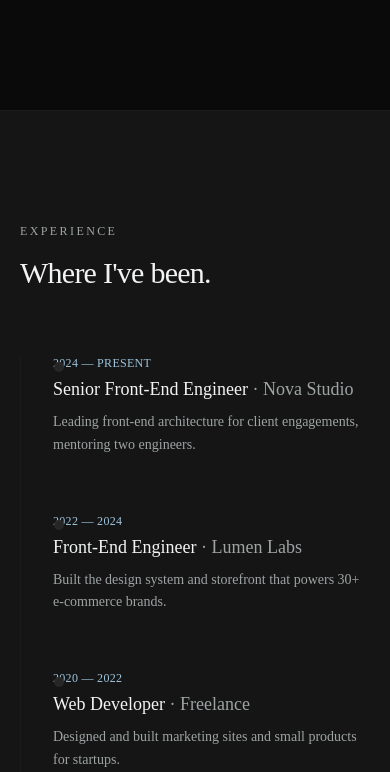
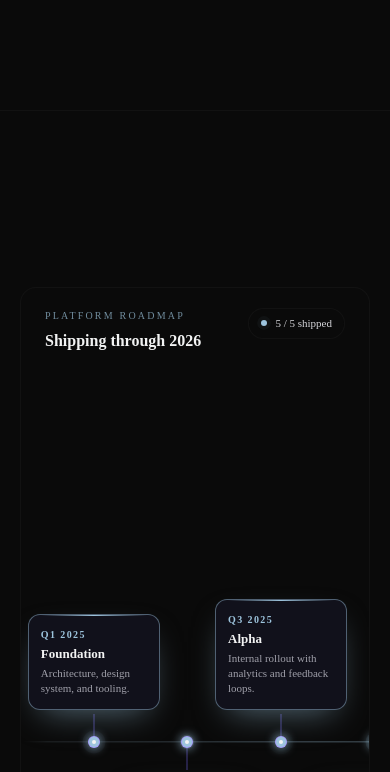
Before and after one commit to ellaheKhawari/ellahe-portfolio, a Next.js app: page / in a window 390 px wide. Shown: the part 4081-4853 px from the top of the page. Built offline with nearby package versions, Linux system fonts and the light colour scheme.

Commit message:
Pref , Refactor and Style: Experience-section
also Add 2 new files (mockData & Index.ts for types)

```diff
--- a/components/sections/Contact.tsx
+++ b/components/sections/Contact.tsx
@@ -27,9 +27,9 @@ export function Contact() {
   };
 
   return (
-    <section id="contact" className="relative flex h-dvh px-6 py-6">
+    <section id="contact" className="relative flex h-[110vh] px-6 py-6">
       <SpotlightNew className="absolute inset-0">
-        <div className="absolute h-dvh min-h-screen inset-0 z-10 flex flex-col items-center justify-center gap-8 transition-all duration-700 ">
+        <div className="absolute h-dvh min-h-screen! inset-0 z-10 flex flex-col items-center justify-center gap-8 transition-all duration-700 ">
           <div
             className="absolute inset-0 flex flex-col items-center justify-center transition-all duration-700 ease-[cubic-bezier(0.16,1,0.3,1)]"
             style={{
@@ -183,7 +183,7 @@ export function Contact() {
           </div>
 
           <div
-            className=" flex flex-col items-center gap-4 text-center transition-all delay-100 duration-500"
+            className="flex flex-col gap-4 text-center transition-all delay-100 duration-500"
             style={{ opacity: isClicked ? 0 : 1, transform: isClicked ? "translateY(20px)" : "translateY(0)", pointerEvents: isClicked ? "none" : "auto" }}
           >
             <p className="max-w-xl text-lg md:text-xl leading-relaxed text-muted-foreground">{t.contact.body}</p>
--- a/components/sections/Experience.tsx
+++ b/components/sections/Experience.tsx
@@ -1,16 +1,326 @@
 "use client";
 
-import { motion } from "motion/react";
-import { useDictionary } from "@/lib/i18n/store";
-import { EASE_OUT } from "@/lib/utils";
+import { motion, useMotionValue, useTransform } from "motion/react";
+import { useEffect, useMemo, useRef, useState } from "react";
+import { Milestone } from "@/types";
+import { DEFAULT_MILESTONES } from "@/lib/mockData";
+
+
+const EASE_OUT = [0.16, 1, 0.3, 1] as const;
+
+const PAD_START = 14;
+const PAD_END = 86;
+const HEAD_START = 6;
+const HEAD_END = 94;
+
+const r2 = (n: number) => Math.round(n * 100) / 100;
+const smoothstep = (x: number) => x * x * (3 - 2 * x);
+
+function cn(...classes: Array<string | false | null | undefined>) {
+  return classes.filter(Boolean).join(" ");
+}
+
+export function TimelineHorizontal({
+  milestones = DEFAULT_MILESTONES,
+  className,
+}: {
+  milestones?: Milestone[];
+  className?: string;
+}) {
+  const count = milestones.length;
+
+  const positions = useMemo(() => {
+    if (count <= 1) {
+      return milestones.map(() => (PAD_START + PAD_END) / 2);
+    }
+
+    return milestones.map((_, i) =>
+      r2(PAD_START + (PAD_END - PAD_START) * (i / (count - 1)))
+    );
+  }, [count, milestones]);
+
+  const head = useMotionValue(0);
+  const lit = useMotionValue(0);
+
+  const headPct = useTransform(head, (v) =>
+    r2(HEAD_START + (HEAD_END - HEAD_START) * v)
+  );
+  const headStr = useTransform(headPct, (p) => `${p}%`);
+
+  const [activeCount, setActiveCount] = useState(0);
+  const lastActive = useRef(-1);
+
+  useEffect(() => {
+    let raf = 0;
+    let start = 0;
+
+    const SWEEP = 6000;
+    const HOLD = 1500;
+    const FADE = 850;
+    const GAP = 550;
+    const TOTAL = SWEEP + HOLD + FADE + GAP;
+
+    const tick = (ts: number) => {
+      if (!start) start = ts;
+      const t = (ts - start) % TOTAL;
+
+      let p = 0;
+      let l = 0;
+
+      if (t < SWEEP) {
+        p = smoothstep(t / SWEEP);
+        l = Math.min(1, t / 450);
+      } else if (t < SWEEP + HOLD) {
+        p = 1;
+        l = 1;
+      } else if (t < SWEEP + HOLD + FADE) {
+        p = 1;
+        l = 1 - (t - SWEEP - HOLD) / FADE;
+      } else {
+        p = 0;
+        l = 0;
+      }
+
+      head.set(p);
+      lit.set(l);
+
+      const reach = HEAD_START + (HEAD_END - HEAD_START) * p;
+      let c = 0;
+
+      for (const pos of positions) {
+        if (pos <= reach) c++;
+      }
+
+      if (c !== lastActive.current) {
+        lastActive.current = c;
+        setActiveCount(c);
+      }
+
+      raf = requestAnimationFrame(tick);
+    };
+
+    raf = requestAnimationFrame(tick);
+    return () => cancelAnimationFrame(raf);
+  }, [head, lit, positions]);
+
+  return (
+    <div
+      className={cn(
+        "flex h-dvh w-full flex-col overflow-hidden rounded-2xl border border-foregroundbg-foreground/10 bg-background ",
+        className
+      )}
+    >
+      <div className="flex items-start justify-between px-6 pt-5">
+        <div>
+          <p className="text-[10px] font-medium uppercase tracking-[0.22em] text-mist/70">
+            Platform roadmap
+          </p>
+          <h3 className="mt-1.5 text-base font-semibold text-foregroundbg-foreground">
+            Shipping through 2026
+          </h3>
+        </div>
+
+        <div className="flex items-center gap-2 rounded-full border border-foregroundbg-foreground/10 bg-background/60 px-3 py-1.5">
+          <span className="relative flex h-1.5 w-1.5">
+            <motion.span
+              className="absolute inset-0 rounded-full bg-mist"
+              animate={{ scale: [1, 2.4], opacity: [0.6, 0] }}
+              transition={{ duration: 1.8, repeat: Infinity, ease: "easeOut" }}
+            />
+            <span className="relative h-1.5 w-1.5 rounded-full bg-mist" />
+          </span>
+          <span className="text-[11px] font-medium tabular-nums text-zinc-300">
+            {activeCount} / {count} shipped
+          </span>
+        </div>
+      </div>
+
+      <div className="no-scrollbar relative flex-1 overflow-x-auto">
+        <div className="relative h-full min-w-130">
+          <div
+            className="pointer-events-none absolute inset-x-0 top-1/2 h-px -translate-y-1/2"
+            style={{
+              maskImage: "linear-gradient(to right, transparent, black 5%, black 95%, transparent)",
+              WebkitMaskImage: "linear-gradient(to right, transparent, black 5%, black 95%, transparent)",
+            }}
+          >
+            <div className="absolute inset-0 bg-foreground/10" />
+            <motion.div
+              className="absolute inset-y-0 left-0 rounded-full"
+              style={{
+                width: headStr,
+                opacity: lit,
+                background: "linear-gradient(to right, rgba(157,196,221,0.15), #9dc4dd 60%, #9dc4dd)",
+                boxShadow: "0 0 12px rgba(157,196,221,0.55)",
+              }}
+            />
+          </div>
+
+          <motion.div
+            className="pointer-events-none absolute top-1/2 z-20 -translate-x-1/2 -translate-y-1/2"
+            style={{ left: headStr, opacity: lit }}
+          >
+            <motion.span
+              className="absolute left-1/2 top-1/2 h-5 w-5 -translate-x-1/2 -translate-y-1/2 rounded-full"
+              style={{
+                background: "radial-gradient(circle, rgba(157,196,221,0.55), transparent 70%)",
+              }}
+              animate={{ scale: [1, 2.1], opacity: [0.7, 0] }}
+              transition={{ duration: 1.6, repeat: Infinity, ease: "easeOut" }}
+            />
+            <span
+              className="block h-2.5 w-2.5 rounded-full bg-foreground"
+              style={{ boxShadow: "0 0 10px 2px rgba(157,196,221,0.9)" }}
+            />
+          </motion.div>
+
+          {milestones.map((milestone, i) => {
+            const side: "top" | "bottom" = i % 2 === 0 ? "top" : "bottom";
+            const active = i < activeCount;
+
+            return (
+              <Node
+                key={`${milestone.date}-${milestone.title}`}
+                milestone={milestone}
+                left={positions[i]}
+                side={side}
+                active={active}
+              />
+            );
+          })}
+        </div>
+      </div>
+    </div>
+  );
+}
+
+function Node({
+  milestone,
+  left,
+  side,
+  active,
+}: {
+  milestone: Milestone;
+  left: number;
+  side: "top" | "bottom";
+  active: boolean;
+}) {
+  const isTop = side === "top";
+
+  return (
+    <>
+      <div
+        className="absolute z-10 w-33 -translate-x-1/2"
+        style={
+          isTop
+            ? { left: `${left}%`, bottom: "calc(50% + 28px)" }
+            : { left: `${left}%`, top: "calc(50% + 28px)" }
+        }
+      >
+        <motion.div
+          className="relative overflow-hidden rounded-xl border p-3 backdrop-blur-sm"
+          initial={false}
+          animate={{
+            y: active ? (isTop ? -4 : 4) : 0,
+            borderColor: active ? "rgba(157,196,221,0.45)" : "rgba(255,255,255,0.08)",
+            backgroundColor: active ? "rgba(19,19,30,0.92)" : "rgba(13,13,20,0.65)",
+            boxShadow: active
+              ? "0 14px 34px -14px rgba(157,196,221,0.55)"
+              : "0 0px 0px 0px rgba(0,0,0,0)",
+          }}
+          transition={{ duration: 0.55, ease: EASE_OUT }}
+        >
+          <motion.span
+            className="absolute inset-x-3 top-0 h-px bg-linear-to-r from-transparent via-mist to-transparent"
+            animate={{ opacity: active ? 1 : 0 }}
+            transition={{ duration: 0.5, ease: EASE_OUT }}
+          />
+
+          <span
+            className={cn(
+              "block text-[10px] font-semibold uppercase tracking-[0.14em] transition-colors duration-500",
+              active ? "text-mist" : "text-zinc-500"
+            )}
+          >
+            {milestone.date}
+          </span>
+
+          <span
+            className={cn(
+              "mt-1 block text-[13px] font-semibold leading-tight transition-colors duration-500",
+              active ? "text-foregroundbg-foreground" : "text-zinc-300"
+            )}
+          >
+            {milestone.title}
+          </span>
+
+          <span
+            className={cn(
+              "mt-1 block text-[11px] leading-snug transition-colors duration-500",
+              active ? "text-zinc-400" : "text-zinc-500"
+            )}
+          >
+            {milestone.description}
+          </span>
+        </motion.div>
+      </div>
+
+      <motion.div
+        className="absolute z-0 w-px -translate-x-1/2"
+        style={
+          isTop
+            ? { left: `${left}%`, bottom: "50%", height: "28px" }
+            : { left: `${left}%`, top: "50%", height: "28px" }
+        }
+        initial={false}
+        animate={{
+          backgroundColor: active ? "rgba(124,108,255,0.5)" : "rgba(255,255,255,0.09)",
+        }}
+        transition={{ duration: 0.5, ease: EASE_OUT }}
+      />
+
+      <div
+        className="absolute top-1/2 z-20 -translate-x-1/2 -translate-y-1/2"
+        style={{ left: `${left}%` }}
+      >
+        {active && (
+          <motion.span
+            className="absolute left-1/2 top-1/2 h-3 w-3 -translate-x-1/2 -translate-y-1/2 rounded-full"
+            style={{ background: "rgba(157,196,221,0.35)" }}
+            animate={{ scale: [1, 2.2], opacity: [0.5, 0] }}
+            transition={{ duration: 2.2, repeat: Infinity, ease: "easeOut" }}
+          />
+        )}
+
+        <motion.div
+          className="relative flex h-3 w-3 items-center justify-center rounded-full border"
+          initial={false}
+          animate={{
+            borderColor: active ? "rgba(169,157,255,0.9)" : "rgba(255,255,255,0.2)",
+            backgroundColor: active ? "#9dc4dd" : "#0b0b10",
+            boxShadow: active
+              ? "0 0 10px 1px rgba(157,196,221,0.7)"
+              : "0 0 0 0 rgba(0,0,0,0)",
+          }}
+          transition={{ duration: 0.45, ease: EASE_OUT }}
+        >
+          <motion.span
+            className="h-1 w-1 rounded-full bg-foreground"
+            initial={false}
+            animate={{ opacity: active ? 1 : 0, scale: active ? 1 : 0.4 }}
+            transition={{ duration: 0.4, ease: EASE_OUT }}
+          />
+        </motion.div>
+      </div>
+    </>
+  );
+}
 
 export function Experience() {
-  const { t } = useDictionary();
-
   return (
     <section
       id="experience"
-      className="border-y border-border-strong bg-background-elevated/40 py-28 md:py-36"
+      className="border-y border-border-strong bg-background py-28 md:py-36"
     >
       <div className="container-px mx-auto max-w-6xl">
         <motion.div
@@ -19,43 +329,9 @@ export function Experience() {
           viewport={{ once: true, margin: "-80px" }}
           transition={{ duration: 0.7, ease: EASE_OUT }}
           className="mb-16 max-w-xl"
-        >
-          <p className="mb-4 text-xs uppercase tracking-[0.2em] text-muted-foreground">
-            {t.experience.eyebrow}
-          </p>
-          <h2 className="text-3xl font-medium tracking-tight text-foreground md:text-4xl">
-            {t.experience.title}
-          </h2>
-        </motion.div>
+        />
 
-        <ol className="relative border-s border-border-strong ps-8 md:ps-12">
-          {t.experience.items.map((item, i) => (
-            <motion.li
-              key={`${item.role}-${item.year}`}
-              initial={{ opacity: 0, y: 20 }}
-              whileInView={{ opacity: 1, y: 0 }}
-              viewport={{ once: true, margin: "-60px" }}
-              transition={{ duration: 0.6, ease: EASE_OUT, delay: i * 0.06 }}
-              className="relative pb-14 last:pb-0"
-            >
-              <span className="absolute inset-s-[2.55rem] top-1.5 flex size-3 items-center justify-center">
-                <span className="size-2.5 rounded-full border-2 border-mist bg-background-elevated" />
-              </span>
-
-              <div className="flex flex-col gap-1 sm:flex-row sm:items-baseline sm:gap-4">
-                <span className="shrink-0 text-xs uppercase tracking-wide text-mist">
-                  {item.year}
-                </span>
-                <h3 className="text-lg font-medium text-foreground">
-                  {item.role} <span className="text-muted-foreground">· {item.org}</span>
-                </h3>
-              </div>
-              <p className="mt-2 max-w-xl text-sm leading-relaxed text-muted-foreground">
-                {item.description}
-              </p>
-            </motion.li>
-          ))}
-        </ol>
+        <TimelineHorizontal />
       </div>
     </section>
   );
--- /dev/null
+++ b/lib/mockData.ts
@@ -0,0 +1,9 @@
+import { Milestone } from "@/types";
+
+export const DEFAULT_MILESTONES: Milestone[] = [
+  { date: "Q1 2025", title: "Foundation", description: "Architecture, design system, and tooling." },
+  { date: "Q2 2025", title: "Prototype", description: "First product flow and user validation." },
+  { date: "Q3 2025", title: "Alpha", description: "Internal rollout with analytics and feedback loops." },
+  { date: "Q1 2026", title: "Beta", description: "Expanded onboarding and production readiness." },
+  { date: "Q3 2026", title: "Launch", description: "Stable release with scaling and support." },
+];
--- /dev/null
+++ b/types/index.ts
@@ -0,0 +1,5 @@
+export interface Milestone {
+  date: string;
+  title: string;
+  description: string;
+}
```
